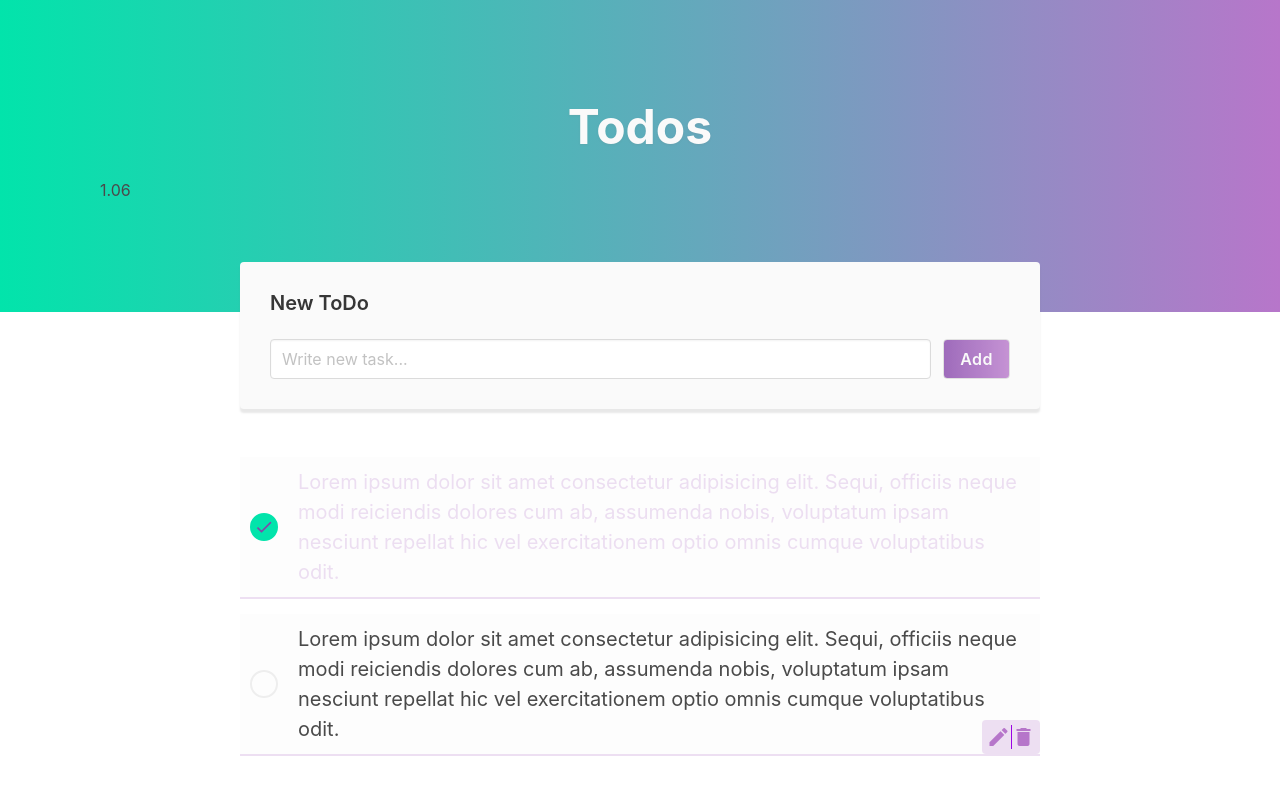
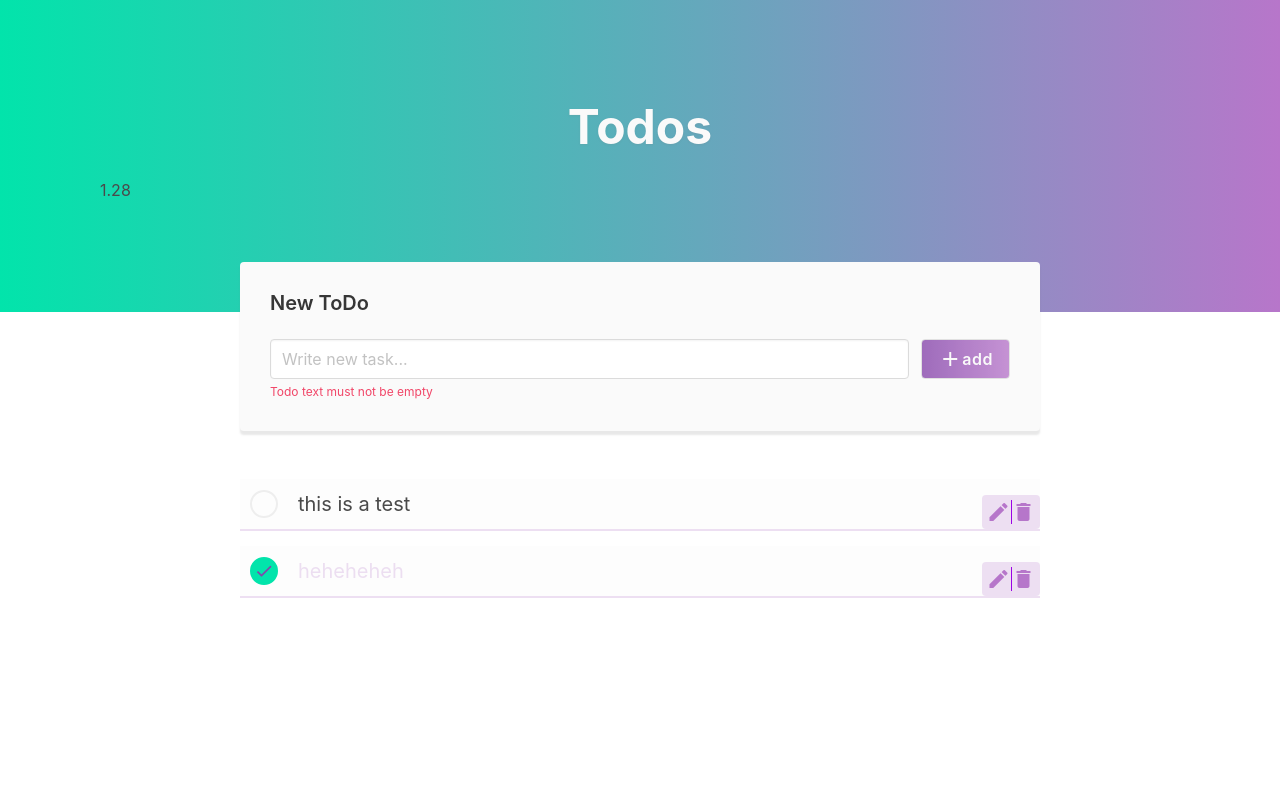
Before and after one commit to allachevskaya/toDo-list-angular, an Angular app in the folder todos/: page / in a window 1280 px wide. Shown: the top 794 px of the page. Built offline with nearby package versions, Linux system fonts and the light colour scheme.

Commit message:
*ngIf="todoTextField.errors?.

```diff
--- /dev/null
+++ b/todos/src/app/shared/data.service.ts
@@ -0,0 +1,29 @@
+import { Injectable } from '@angular/core';
+import { Todo } from './todo.modul';
+
+@Injectable({
+  providedIn: 'root'
+})
+export class DataService {
+
+  todos:Todo[] =[
+    new Todo('this is a test'),
+    new Todo('heheheheh', true)
+  ]
+
+  constructor() { }
+
+  getAllTodos(){
+    return this.todos
+  }
+  addTodo(todo:Todo){
+    this.todos.push(todo)
+  }
+  updateTodo(index:number, updateTodo: Todo){
+    this.todos[index] = updateTodo
+  }
+
+  deleteTodo(index:number){
+    this.todos.slice(index,1)
+  }
+}
--- /dev/null
+++ b/todos/src/app/shared/todo.modul.ts
@@ -0,0 +1,9 @@
+export class Todo {
+
+  constructor(
+    public text: string,
+    public completed: boolean = false
+  ){}
+
+
+}
--- a/todos/src/app/todos/todos.component.html
+++ b/todos/src/app/todos/todos.component.html
@@ -1,23 +1,35 @@
 <section class="heading-section">
   <h1 class="title is-1 has-text-centered">Todos</h1>
-  <h1>1.06</h1>
+  <h1>1.28</h1>
 
 </section>
 
 <div class="container">
   <div class="add-todo-box">
-    <form>
+    <form #form="ngForm" (ngSubmit)="onFormSubmit(form)">
       <h2 class="title is-5">New ToDo</h2>
-      <div class="field is-grouped">
+      <div class="field is-grouped" style="margin: 0;">
         <p class="control is-expanded">
-          <input class="input" type="text" placeholder="Write new task...">
+          <input
+          class="input"
+            minlength="3"
+            required type="text"
+            placeholder="Write new task..."
+            ngModel name="text"
+            #todoTextField="ngModel"
+            >
         </p>
         <p class="control">
-          <a class="button ">
-            Add
-          </a>
+          <button class="button " type="submit">
+            <i class="material-icons">add</i>add
+          </button>
         </p>
       </div>
+      <div *ngIf="todoTextField.errors">
+        <p class="help is-danger" *ngIf="todoTextField.errors?.['required']" >Todo text  must not be empty</p>
+        <p class="help is-danger" *ngIf="todoTextField.errors?.['minlength']">Todo text  must not be lenght 3</p>
+      </div>
+
     </form>
   </div>
 </div>
@@ -26,15 +38,20 @@
   <div class="container">
     <div class="todos-list">
 
-      <div class="todo-item complited">
+      <div class="todo-item " *ngFor="let todo of todos" [class.complited]="todo.completed">
         <div class="check-box">
           <i class="material-icons">check</i>
         </div>
-          <div class="todo-text">Lorem ipsum dolor sit amet consectetur adipisicing elit. Sequi, officiis neque modi reiciendis dolores cum ab, assumenda nobis, voluptatum ipsam nesciunt repellat hic vel exercitationem optio omnis cumque voluptatibus odit.
-          </div>
+        <div class="todo-text">
+          {{todo.text}}
+        </div>
+        <div class="todo-control-button">
+          <i class="material-icons">edit</i>
+          <i class="material-icons">delete</i>
+        </div>
 
       </div>
-      <div class="todo-item">
+      <!-- <div class="todo-item">
         <div class="check-box">
           <i class="material-icons">check</i>
         </div>
@@ -47,7 +64,7 @@
             </div>
           </div>
 
-      </div>
+      </div> -->
 
     </div>
   </div>
--- a/todos/src/app/todos/todos.component.ts
+++ b/todos/src/app/todos/todos.component.ts
@@ -1,4 +1,9 @@
+
+import { DATE_PIPE_DEFAULT_TIMEZONE } from '@angular/common';
 import { Component, OnInit } from '@angular/core';
+import { NgForm } from '@angular/forms';
+import { DataService } from '../shared/data.service';
+import { Todo } from '../shared/todo.modul';
 
 @Component({
   selector: 'app-todos',
@@ -6,10 +11,20 @@ import { Component, OnInit } from '@angular/core';
   styleUrls: ['./todos.component.scss']
 })
 export class TodosComponent implements OnInit {
+  todos:Todo[]=[]
 
-  constructor() { }
+  constructor(private dataServise: DataService) { }
 
   ngOnInit(): void {
+    this.todos = this.dataServise.getAllTodos()
+  }
+  onFormSubmit(form:NgForm){
+    if(form.valid){
+      this.dataServise.addTodo(new Todo(form.value.text))
+    }else console.log(form)
+    // if(form.invalid) return alert('!!!')
+    // this.dataServise.addTodo(new Todo(form.value.text))
+
   }
 
 }
```
Also changed, not shown: todos/src/app/app.module.ts (+5 -2 lines).
